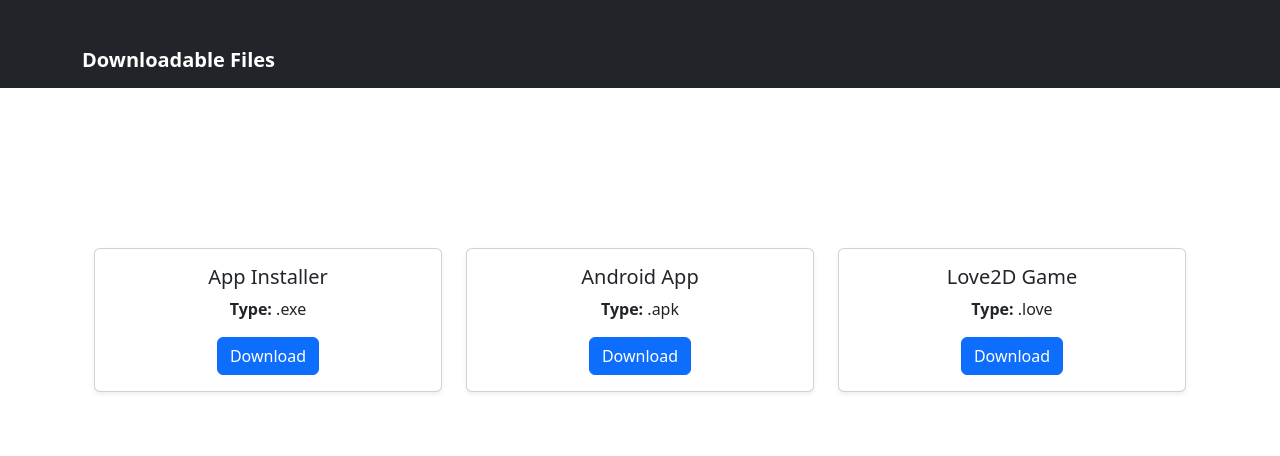
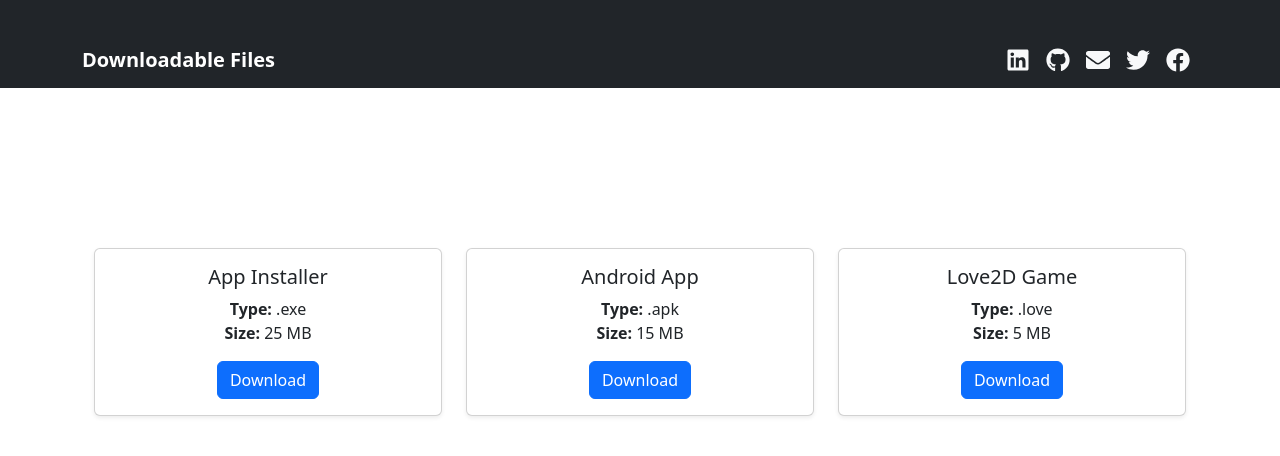
Before and after one commit to H5SH/Hasham-Store, a React (Create React App) app: page / in a window 1280 px wide. Shown: the top 456 px of the page. Built offline with nearby package versions, Linux system fonts and the light colour scheme.

Commit message:
linksToSociels

```diff
--- a/package.json
+++ b/package.json
@@ -10,6 +10,7 @@
     "react": "^18.3.1",
     "react-bootstrap": "^2.10.2",
     "react-dom": "^18.3.1",
+    "react-icons": "^5.2.1",
     "react-scripts": "5.0.1",
     "web-vitals": "^2.1.4"
   },
--- a/src/App.css
+++ b/src/App.css
@@ -1,3 +1,4 @@
+/* src/App.css */
 .App {
   text-align: center;
 }
@@ -34,3 +35,27 @@
 .container {
   padding-top: 2rem;
 }
+
+footer {
+  width: 100%;
+  text-align: center;
+}
+
+footer p {
+  margin: 0;
+  font-size: 0.8rem;
+}
+
+.navbar .nav-link {
+  display: flex;
+  align-items: center;
+  padding: 0 10px;
+}
+
+.navbar .nav-link .text-light {
+  font-size: 1.5rem;
+}
+
+.navbar .ml-auto {
+  margin-left: auto !important;
+}
--- a/src/App.js
+++ b/src/App.js
@@ -1,17 +1,36 @@
+// src/App.js
 import React from 'react';
 import './App.css';
 import FileList from './app/FilesList';
-import { Navbar, Container } from 'react-bootstrap';
+import { Navbar, Container, Nav } from 'react-bootstrap';
+import { FaLinkedin, FaGithub, FaEnvelope, FaTwitter, FaFacebook } from 'react-icons/fa';
 
 function App() {
   return (
-    <div className="App">
+    <div className="App d-flex flex-column min-vh-100">
       <Navbar bg="dark" variant="dark" className="mb-5">
         <Container>
           <Navbar.Brand href="#home">Downloadable Files</Navbar.Brand>
+          <Nav className="ml-auto">
+            <Nav.Link href="https://www.linkedin.com/in/yourprofile" target="_blank">
+              <FaLinkedin className="text-light" />
+            </Nav.Link>
+            <Nav.Link href="https://github.com/yourusername" target="_blank">
+              <FaGithub className="text-light" />
+            </Nav.Link>
+            <Nav.Link href="mailto:your.email@example.com" target="_blank">
+              <FaEnvelope className="text-light" />
+            </Nav.Link>
+            <Nav.Link href="https://twitter.com/yourusername" target="_blank">
+              <FaTwitter className="text-light" />
+            </Nav.Link>
+            <Nav.Link href="https://facebook.com/yourusername" target="_blank">
+              <FaFacebook className="text-light" />
+            </Nav.Link>
+          </Nav>
         </Container>
       </Navbar>
-      <Container>
+      <Container className="flex-grow-1">
         <FileList />
       </Container>
     </div>
--- a/src/app/FilesList.jsx
+++ b/src/app/FilesList.jsx
@@ -1,12 +1,10 @@
-// src/FileList.js
 import React from 'react';
 import { Container, Row, Col, Card, Button } from 'react-bootstrap';
 
 const files = [
-  { name: 'App Installer', type: '.exe', link: '/path/to/your/app-installer.exe' },
-  { name: 'Android App', type: '.apk', link: '/path/to/your/android-app.apk' },
-  { name: 'Love2D Game', type: '.love', link: '/path/to/your/game.love' },
-  // Add more files as needed
+  { name: 'App Installer', type: '.exe', size: '25 MB', link: '/path/to/your/app-installer.exe' },
+  { name: 'Android App', type: '.apk', size: '15 MB', link: '/path/to/your/android-app.apk' },
+  { name: 'Love2D Game', type: '.love', size: '5 MB', link: '/path/to/your/game.love' },
 ];
 
 const FileList = () => {
@@ -19,7 +17,8 @@ const FileList = () => {
               <Card.Body>
                 <Card.Title>{file.name}</Card.Title>
                 <Card.Text>
-                  <strong>Type:</strong> {file.type}
+                  <strong>Type:</strong> {file.type}<br />
+                  <strong>Size:</strong> {file.size}
                 </Card.Text>
                 <Button variant="primary" href={file.link} download>
                   Download
```
Also changed, not shown: src/app/Footer.jsx (added, +39 -0 lines), 2 other files (tests, documents, lock files or other folders).
